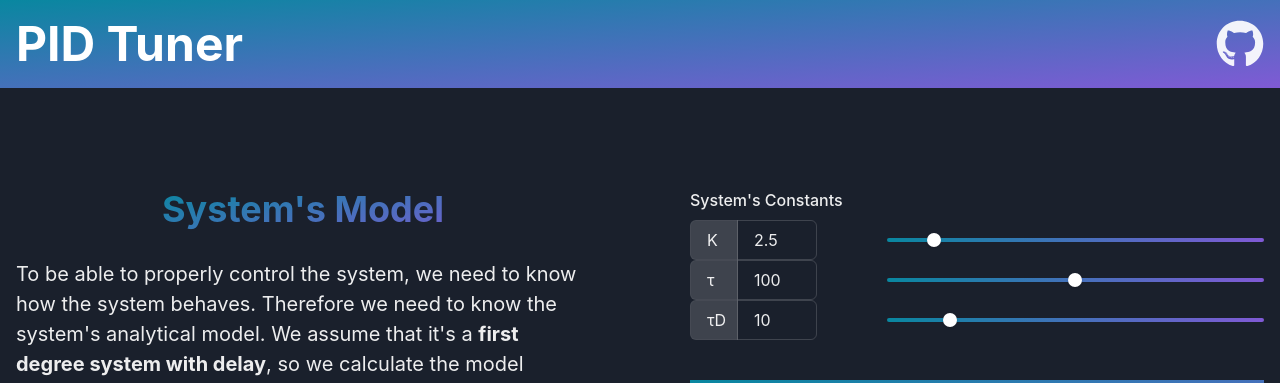
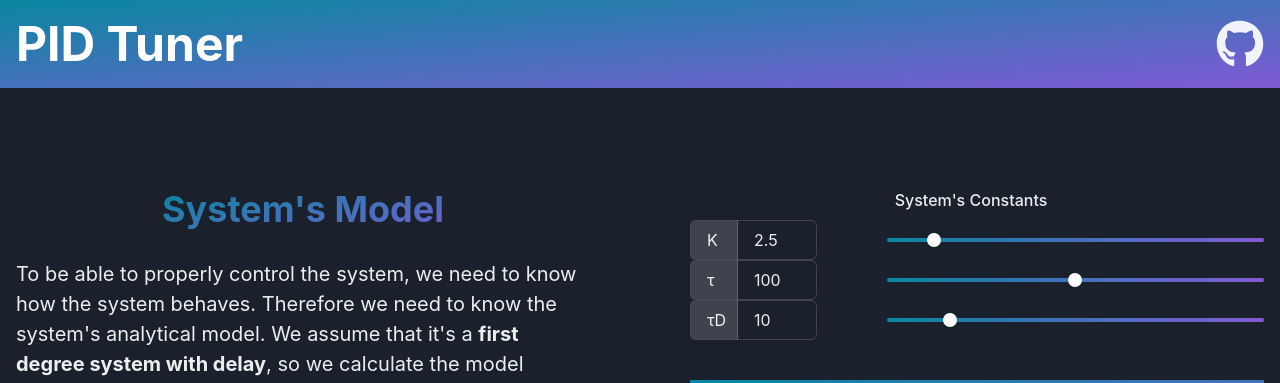
Before and after one commit to pmorim/pid-tuner, a React (Create React App) app in the folder client/: page / in a window 1280 px wide. Shown: the top 383 px of the page. Built offline with nearby package versions, Linux system fonts and the light colour scheme.

Commit message:
Fixed Form Label's alignment

```diff
--- a/client/src/components/SliderInput/SliderInput.jsx
+++ b/client/src/components/SliderInput/SliderInput.jsx
@@ -19,7 +19,7 @@ export const SliderInput = ({
   setValue,
   ...rest
 }) => (
-  <HStack {...rest}>
+  <HStack {...rest} w="100%">
     <InputGroup w="50%">
       <InputLeftAddon w="12" children={label} />
       <Input
--- a/client/src/components/Steps/System.jsx
+++ b/client/src/components/Steps/System.jsx
@@ -6,7 +6,7 @@ import { Step, StepBody, StepDesc, StepTitle } from '../Step';
 import { SliderInput } from '../SliderInput';
 
 // Chakra-UI components
-import { Center, Text } from '@chakra-ui/layout';
+import { Center, Text, VStack } from '@chakra-ui/layout';
 import { FormControl, FormLabel } from '@chakra-ui/form-control';
 
 export const System = ({ system, updateSystem, ...rest }) => {
@@ -31,6 +31,7 @@ export const System = ({ system, updateSystem, ...rest }) => {
 
       <StepBody>
         <FormControl w="100%">
+          <VStack spacing={0} w="100%">
             <FormLabel>System's Constants</FormLabel>
             <SliderInput
               label="K"
@@ -56,6 +57,7 @@ export const System = ({ system, updateSystem, ...rest }) => {
               value={system.tauD}
               setValue={x => updateSystem({ tauD: x })}
             />
+          </VStack>
         </FormControl>
 
         <Center
```
Lines whose indentation alone changed are shown as unchanged.
